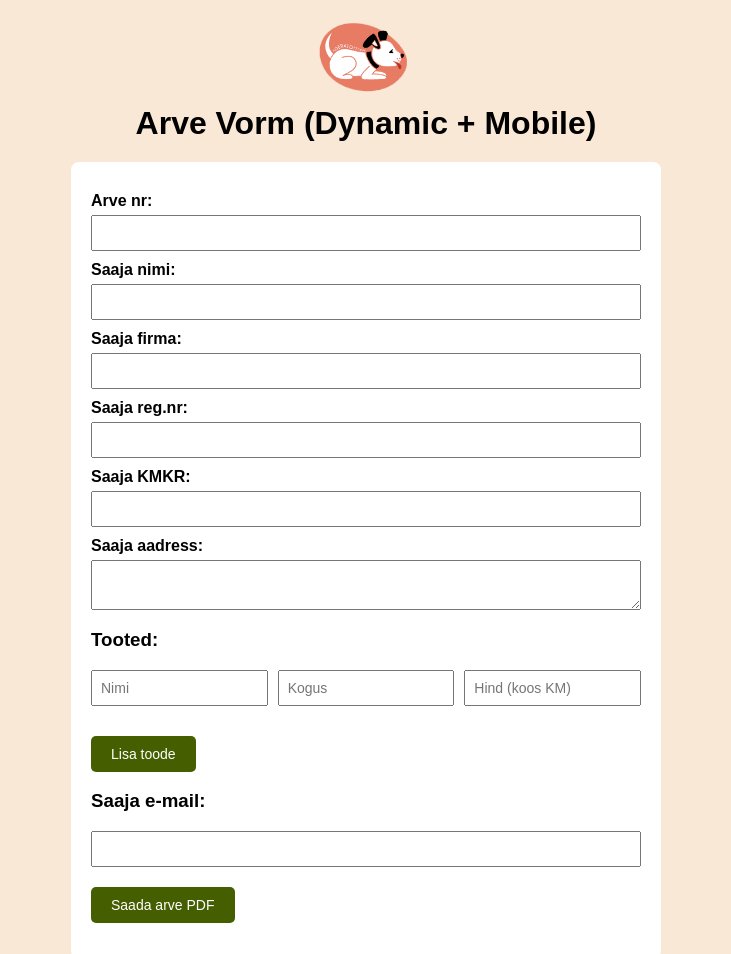
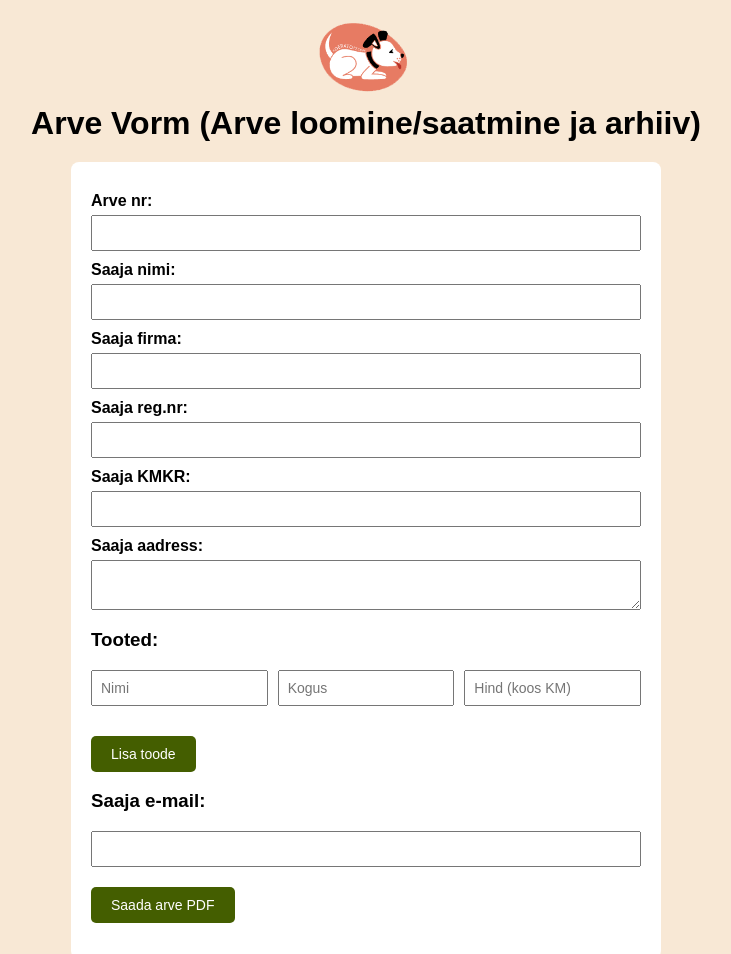
Before and after one commit to Siim518/pdfarved, a website: page index.html in a window 1280 px wide. Shown: the top 954 px of the page, without its empty margins (274-1005 px from the left). Drawn offline with Linux system fonts and the light colour scheme; no server answers.

Commit message:
Updated page title

```diff
--- a/index.html
+++ b/index.html
@@ -111,7 +111,7 @@
 
   <header>
     <img src="benaks-logo.png" alt="Benaks Logo" />
-    <h1>Arve Vorm (Dynamic + Mobile)</h1>
+    <h1>Arve Vorm (Arve loomine/saatmine ja arhiiv)</h1>
   </header>
 
   <!-- Main form container -->
```
